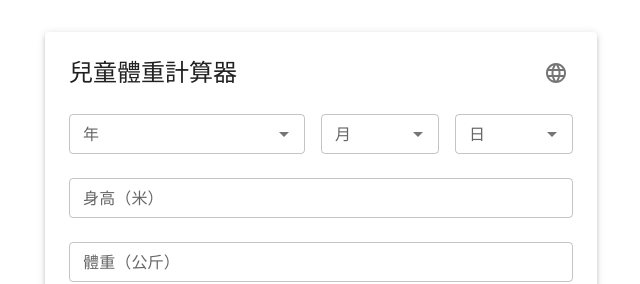
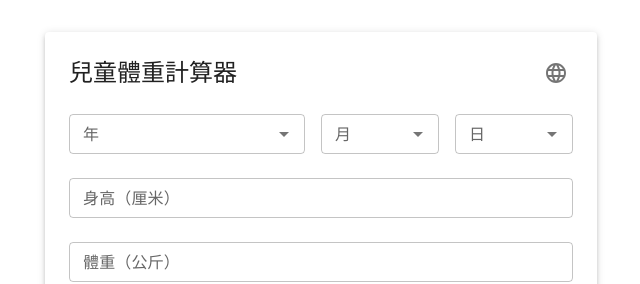
Before and after one commit to cswbrian/child-bmi-calculator, a React (Vite) app: page / in a window 1280 px wide. Shown: the top 284 px of the page, without its empty margins (319-959 px from the left). Built offline with nearby package versions, Linux system fonts and the light colour scheme.

Commit message:
change m to cm

```diff
--- a/src/components/HealthForm.tsx
+++ b/src/components/HealthForm.tsx
@@ -106,9 +106,9 @@ export const HealthForm = ({ formData, onFormChange, t }: Props) => {
             onChange={(e) => handleHeightChange(e.target.value)}
             size="small"
             inputProps={{
-              step: "0.01",
-              min: "0.5",
-              max: "2.5",
+              step: "1",
+              min: "50",
+              max: "250",
             }}
           />
         </Grid>
--- a/src/i18n/translations.ts
+++ b/src/i18n/translations.ts
@@ -7,7 +7,7 @@ export const translations = {
     year: '年',
     month: '月',
     day: '日',
-    height: '身高（米）',
+    height: '身高（厘米）',
     weight: '體重（公斤）',
     sex: '性別',
     selectSex: '請選擇',
@@ -60,5 +60,6 @@ export const translations = {
     weightTooLow: 'Weight cannot be less than 2kg',
     weightTooHigh: 'Weight cannot exceed 200kg',
     dataSource: 'Data Source: Department of Health Hong Kong 2020 Growth Charts',
+    heightCmEn: 'Height (cm)',
   },
 } as const;
--- a/src/utils/healthCalculations.ts
+++ b/src/utils/healthCalculations.ts
@@ -17,7 +17,7 @@ export const calculateAge = (birthYear: string, birthMonth: string, birthDay: st
 };
 
 export const calculateBMI = (height: string, weight: string): number => {
-  const heightInM = parseFloat(height);
+  const heightInM = parseFloat(height) / 100;
   const weightInKg = parseFloat(weight);
   return Number((weightInKg / (heightInM * heightInM)).toFixed(1));
 };
```
